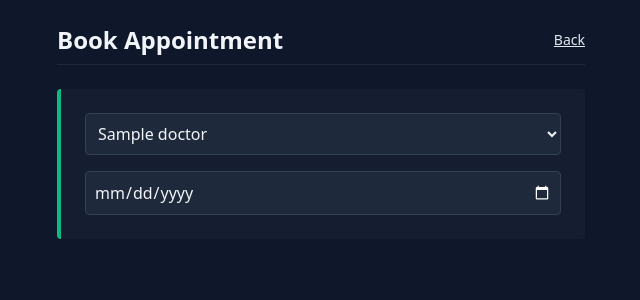
After one commit to Hussaan-dev/clinic-appointment-booking-system, a Django app: page /book/ in a window 1280 px wide. The commit adds this page. Shown: the top 300 px of the page, without its empty margins (319-959 px from the left). Run offline with Django 5.2, Linux system fonts and the light colour scheme; a user stored in the database is signed in; tables that the repository leaves empty hold one stand-in row (values such as "Sample post"); some libraries are stand-ins or nearby versions.

Commit message:
Implement doctor availability booking flow

```diff
--- /dev/null
+++ b/clinic/templates/clinic/book_app.html
@@ -0,0 +1,27 @@
+<!DOCTYPE html>
+<html lang="en">
+<head><script src="https://cdn.tailwindcss.com"></script></head>
+<body class="max-w-xl mx-auto p-6 bg-slate-900 text-slate-100">
+<div class="flex justify-between items-center mb-6 border-b border-slate-800 pb-2">
+<h2 class="text-2xl font-bold">Book Appointment</h2>
+<a href="{% url 'home' %}" class="text-sm text-slate-200 underline hover:text-white font-medium">Back</a>
+</div>
+
+<form method="get" class="p-6 rounded bg-slate-800/40 border-l-4 border-emerald-500 space-y-4 mb-6 [&_select]:w-full [&_select]:p-2 [&_select]:bg-slate-800 [&_select]:border [&_select]:border-slate-700 [&_select]:rounded [&_select]:[color-scheme:dark] [&_input]:w-full [&_input]:p-2 [&_input]:bg-slate-800 [&_input]:border [&_input]:border-slate-700 [&_input]:rounded [&_input]:[color-scheme:dark]">
+<select name="doctor" onchange="this.form.submit()">
+    {% for doc in doctors %}
+    <option value="{{ doc.id }}" {% if doc.id|stringformat:"s" == selected_doctor_id %}selected{% endif %}>{{ doc.name }}</option>
+    {% endfor %}
+</select>
+<input type="date" name="date" onchange="this.form.submit()" value="{{ selected_date|default:'' }}">
+</form>
+
+{% if slots %}
+<ul class="p-6 rounded bg-slate-800/40 border-l-4 border-emerald-500 space-y-2">
+    {% for slot in slots %}
+    <li><a href="{% url 'create_appointment' %}?doctor={{ selected_doctor_id }}&time={{ slot|date:'Y-m-d\TH:i' }}" class="block p-2 bg-slate-800 rounded hover:bg-emerald-600">{{ slot|date:'g:i A' }}</a></li>
+    {% endfor %}
+</ul>
+{% endif %}
+</body>
+</html>
--- a/clinic/templates/clinic/patient_home.html
+++ b/clinic/templates/clinic/patient_home.html
@@ -4,7 +4,7 @@
 <body class="max-w-xl mx-auto p-6 bg-slate-900 text-slate-100">
     <div class="flex justify-between items-center mb-8 border-b border-slate-800 pb-2">
         <h1 class="text-2xl font-bold">Your Appointments</h1>
-        <a href="{% url 'create_appointment' %}" class="bg-slate-800 px-3 py-1.5 rounded text-sm hover:bg-slate-700">New Booking</a>
+        <a href="{% url 'book_appointment' %}" class="bg-slate-800 px-3 py-1.5 rounded text-sm hover:bg-slate-700">New Booking</a>
     </div>
 
     <!-- Confirmed Section -->
--- a/clinic/views.py
+++ b/clinic/views.py
@@ -1,10 +1,13 @@
 from django.urls import reverse_lazy
-from django.views.generic import ListView,CreateView,DetailView,TemplateView,UpdateView
+from django.views.generic import CreateView,DetailView,TemplateView,UpdateView
 from django.contrib.auth.mixins import LoginRequiredMixin
 from .models import Appointment,Doctor,Patient
 from .forms import AppointmentForm
 from django.contrib.auth.forms import UserCreationForm
 from django.shortcuts import redirect
+from datetime import datetime,date,timedelta
+from django.utils import timezone
+
 
 class SignUpView(CreateView):
     form_class=UserCreationForm
@@ -51,16 +54,42 @@ class PatientHomeView(LoginRequiredMixin,TemplateView):
         context["cancelled_appointments"] = appointments.filter(status="Cancelled").order_by('-appointment_time')
         return context
 
+class BookAppointmentView(LoginRequiredMixin,TemplateView):
+    template_name='clinic/book_app.html'
 
-class AppointmentCreateView(LoginRequiredMixin,CreateView):
-    model=Appointment
-    template_name='clinic/create_app.html'
-    form_class=AppointmentForm
-    success_url=reverse_lazy('home')
+    def get_context_data(self,**kwargs):
+        context=super().get_context_data(**kwargs)
+        context['doctors']=Doctor.objects.all()
+        doctor_id=self.request.GET.get('doctor')
+        date_str=self.request.GET.get('date')
+        context['selected_doctor_id']=doctor_id
+
+        if doctor_id and date_str:
+            doctor=Doctor.objects.get(pk=doctor_id)
+            selected_date=datetime.strptime(date_str,'%Y-%m-%d').date()
+            context['slots']=get_available_slots(doctor,selected_date)
+            context['selected_date']=date_str
+        return context
+
+class AppointmentCreateView(LoginRequiredMixin, CreateView):
+    model = Appointment
+    template_name = 'clinic/create_app.html'
+    form_class = AppointmentForm
+    success_url = reverse_lazy('home')
+
+    def get_initial(self):
+        initial = super().get_initial()
+        doctor_id = self.request.GET.get('doctor')
+        time_str = self.request.GET.get('time')
+        if doctor_id:
+            initial['doctor'] = doctor_id
+        if time_str:
+            initial['appointment_time'] = time_str
+        return initial
 
     def form_valid(self, form):
-        patient=Patient.objects.get(user=self.request.user)
-        form.instance.patient=patient
+        patient = Patient.objects.get(user=self.request.user)
+        form.instance.patient = patient
         return super().form_valid(form)
 
 class PatientAppointmentDetailView(LoginRequiredMixin,DetailView):
@@ -113,3 +142,18 @@ def patient_cancel(request,pk):
         appointment.status="Cancelled"
         appointment.save()
         return redirect("patient_appointment_detail",pk=pk)
+
+def get_available_slots(doctor,date):
+    slots=[]
+    start= datetime.combine(date,datetime.min.time()).replace(hour=9)
+    end= datetime.combine(date,datetime.min.time()).replace(hour=17)
+
+    while start<end:
+        slots.append(timezone.make_aware(start))
+        start+= timedelta(minutes=30)
+
+    booked_time=doctor.appointments.filter(appointment_time__date=date
+                    ).values_list('appointment_time',flat=True) #returns list otherwise would return list of tuples w/o flat=True
+
+    available=[s for s in slots if s not in booked_time]
+    return available
--- a/core/urls.py
+++ b/core/urls.py
@@ -26,7 +26,8 @@ urlpatterns = [
     path('signup/',views.SignUpView.as_view(),name='signup'),
     path('',views.home,name='home'),
     path('patient/home/',views.PatientHomeView.as_view(),name='patient_home'),
-    path('book-appointment/',views.AppointmentCreateView.as_view(),name='create_appointment'),
+    path('book/',views.BookAppointmentView.as_view(),name='book_appointment'),
+    path('book/confirm/',views.AppointmentCreateView.as_view(),name='create_appointment'),
     path('patient/appointment/<int:pk>/',views.PatientAppointmentDetailView.as_view(),name='patient_appointment_detail'),
     path('patient/register/',views.PatientCreateView.as_view(),name='create_patient'),
     path('doctor/home/',views.DocHomeView.as_view(),name='doc_home'),
```
